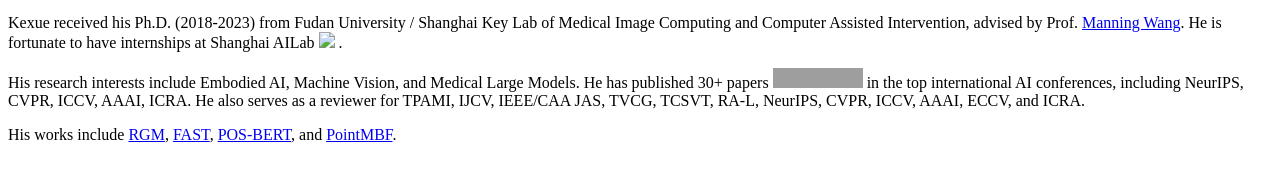
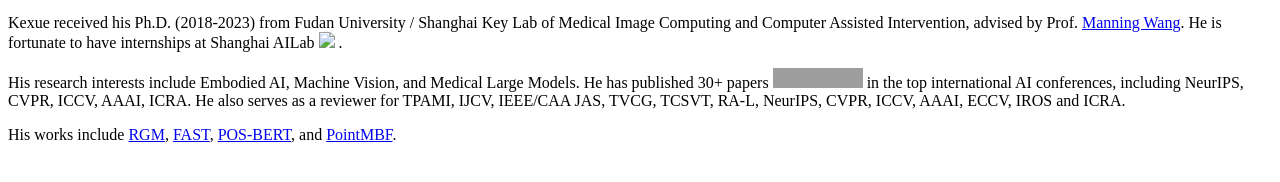
Before and after one commit to fukexue/fukexue.github.io, a Jekyll site: the page built from _pages/includes/intro.md, in a window 1280 px wide. Shown: the part 546-728 px from the top of the page. Built offline with Jekyll 4.4.1, drawn with Linux system fonts in a browser that asks for light colours; our own code applies the rules of GitHub Pages for plain Markdown files; grey boxes are pictures that could not be loaded.

Commit message:
Update intro.md
2024.12.06

```diff
--- a/_pages/includes/intro.md
+++ b/_pages/includes/intro.md
@@ -2,6 +2,6 @@
 
 Kexue received his Ph.D. (2018-2023) from Fudan University / Shanghai Key Lab of Medical Image Computing and Computer Assisted Intervention, advised by Prof. [Manning Wang](https://basicmed.fudan.edu.cn/8c/ab/c28704a429227/page.htm). He is fortunate to have internships at Shanghai AILab <img src='./images/shailab.png' style='width: 6em;'> .
 
-His research interests include Embodied AI, Machine Vision, and Medical Large Models. He has published 30+ papers <a href='https://scholar.google.com/citations?user=wRs-_DwAAAAJ'><img src="https://img.shields.io/endpoint?logo=Google%20Scholar&url=https%3A%2F%2Fraw.githubusercontent.com%2Ffukexue%2Ffukexue.github.io%2Fgoogle-scholar-stats%2Fgs_data_shieldsio.json&labelColor=f6f6f6&color=9cf&style=flat&label=citations"></a> in the top international AI conferences, including NeurIPS, CVPR, ICCV, AAAI, ICRA. He also serves as a reviewer for TPAMI, IJCV, IEEE/CAA JAS, TVCG, TCSVT, RA-L, NeurIPS, CVPR, ICCV, AAAI, ECCV, and ICRA.
+His research interests include Embodied AI, Machine Vision, and Medical Large Models. He has published 30+ papers <a href='https://scholar.google.com/citations?user=wRs-_DwAAAAJ'><img src="https://img.shields.io/endpoint?logo=Google%20Scholar&url=https%3A%2F%2Fraw.githubusercontent.com%2Ffukexue%2Ffukexue.github.io%2Fgoogle-scholar-stats%2Fgs_data_shieldsio.json&labelColor=f6f6f6&color=9cf&style=flat&label=citations"></a> in the top international AI conferences, including NeurIPS, CVPR, ICCV, AAAI, ICRA. He also serves as a reviewer for TPAMI, IJCV, IEEE/CAA JAS, TVCG, TCSVT, RA-L, NeurIPS, CVPR, ICCV, AAAI, ECCV, IROS and ICRA.
 
 His works include [RGM](https://github.com/fukexue/RGM), [FAST](https://github.com/fukexue/FAST), [POS-BERT](https://codeocean.com/capsule/5546213/tree), and [PointMBF](https://github.com/phdymz/PointMBF).
```
